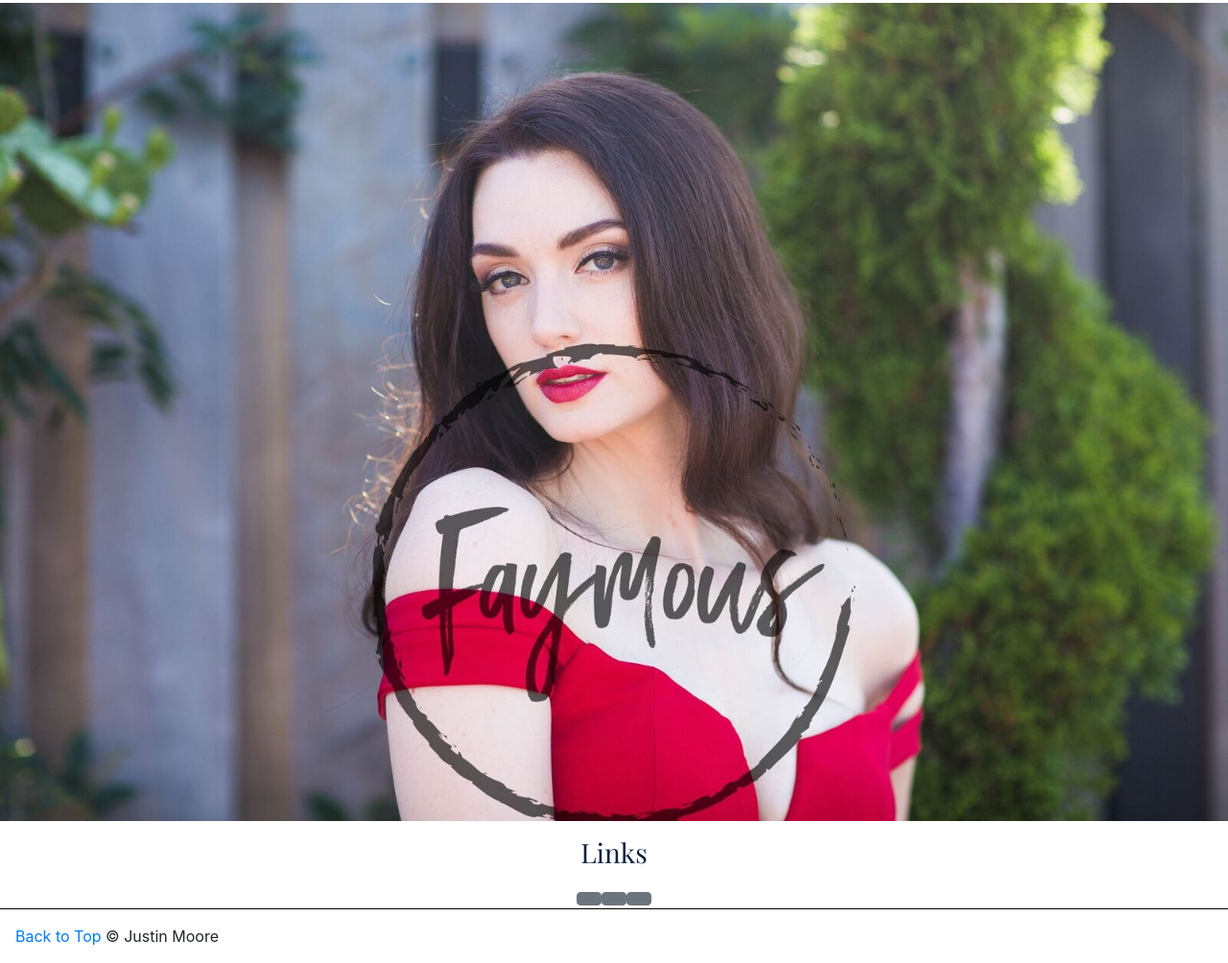
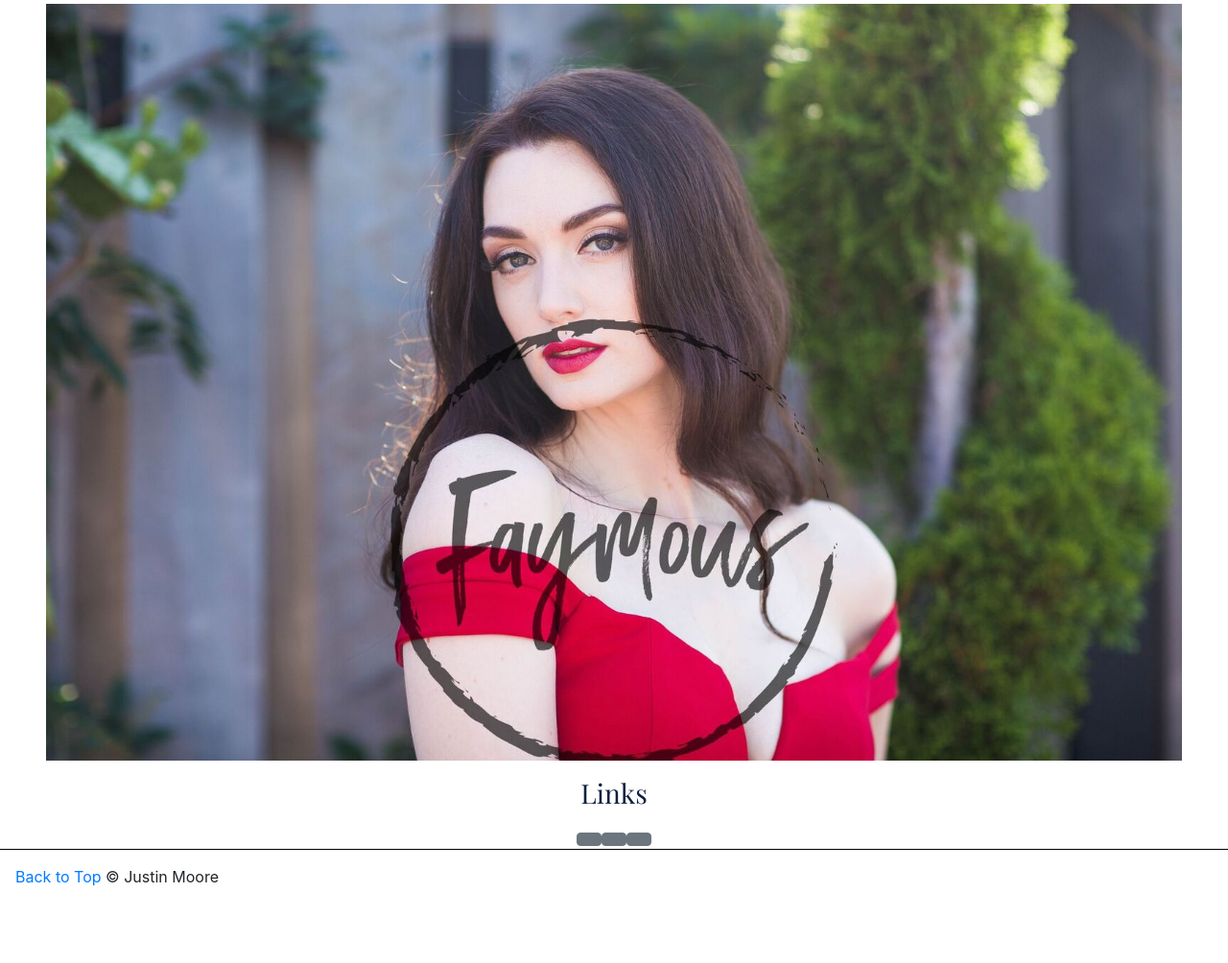
Before and after one commit to sirjust/Rachel-Moore_Broadway-Artist-Website, a plain HTML site: page index.html in a window 1280 px wide. Shown: the part 209-1213 px from the top of the page at 96% size. After the commit the page ends 1151 px from the top, so only its background shows below. Drawn offline with nearby package versions, Linux system fonts and the light colour scheme.

Commit message:
center banner pic, work on colors

```diff
--- a/css/rachelstyle.css
+++ b/css/rachelstyle.css
@@ -175,7 +175,6 @@ h4 {
     justify-content: center;
     width: 100%;
 }
-
 
 /* PHOTO GALLERY STYLES
 =======================
--- a/index.html
+++ b/index.html
@@ -32,8 +32,12 @@
 <!-- /navigation -->
 
 <!-- main content -->
-        <div class="banner-pic">
+        <div class="col-lg-1">
+        </div>
+        <div class="banner-pic mx-5">
 			<img src="./websitePics/1index.jpeg" class="container_pic1" alt="image">
+        </div>
+        <div class="col-lg-1">
         </div>
 
 		<!--Links -->
```
Also changed, not shown: about.html (+1 -1 lines), audio.html (+1 -1 lines), contact.html (+2 -2 lines), photo_gallery.html (+1 -1 lines), press.html (+1 -1 lines), videos.html (+1 -1 lines).
